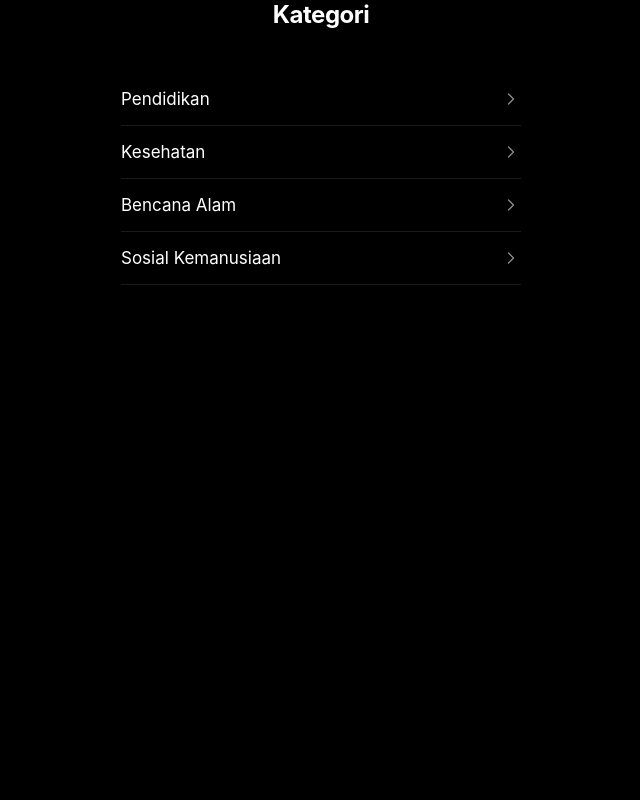
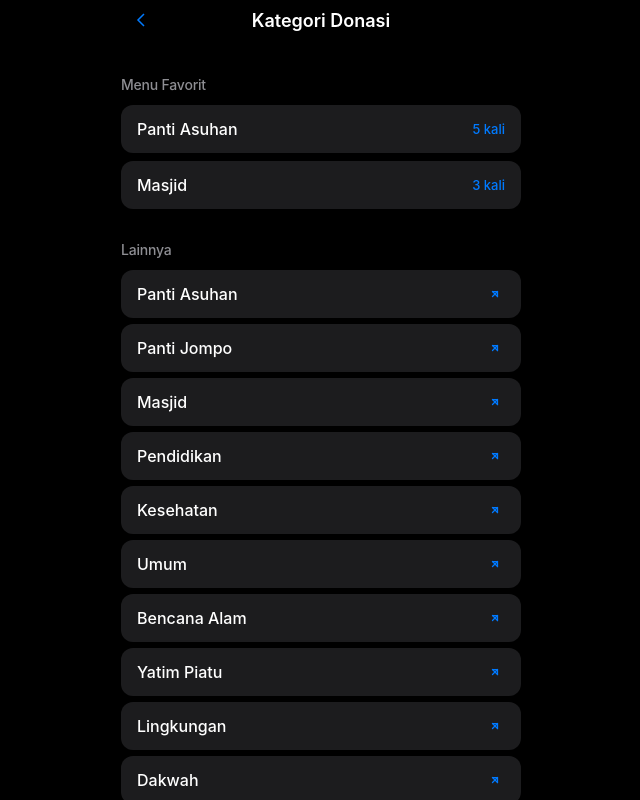
Before and after one commit to vinividivicilala/lolo, a Next.js app in the folder faq/: page /categories in a window 1280 px wide. Shown: the whole page, without its empty margins (319-959 px from the left). Built offline with nearby package versions, Linux system fonts and the light colour scheme; a web font is replaced by a local one.

Commit message:
Update page.tsx

```diff
--- a/faq/app/categories/page.tsx
+++ b/faq/app/categories/page.tsx
@@ -1,110 +1,126 @@
 // app/categories/page.tsx
 'use client';
 
+import { useState, useEffect } from 'react';
 import { useRouter } from 'next/navigation';
-import { useEffect, useState } from 'react';
-
-const categories = [
-  { id: 1, name: 'Pendidikan', slug: 'pendidikan' },
-  { id: 2, name: 'Kesehatan', slug: 'kesehatan' },
-  { id: 3, name: 'Bencana Alam', slug: 'bencana-alam' },
-  { id: 4, name: 'Sosial Kemanusiaan', slug: 'sosial-kemanusiaan' },
-  { id: 5, name: 'Lingkungan Hidup', slug: 'lingkungan-hidup' },
-  { id: 6, name: 'Infrastruktur', slug: 'infrastruktur' },
-];
 
 export default function CategoriesPage() {
   const router = useRouter();
-  const [isAnimating, setIsAnimating] = useState(false);
 
-  const handleCategoryClick = (slug: string) => {
-    if (isAnimating) return;
-    setIsAnimating(true);
+  const [favoriteCategories, setFavoriteCategories] = useState([
+    { id: 1, name: 'Panti Asuhan', visitCount: 5 },
+    { id: 2, name: 'Masjid', visitCount: 3 },
+  ]);
 
-    const container = document.querySelector('.categories-container');
-    if (container) {
-      container.classList.add('page-transition-out');
-      setTimeout(() => {
-        router.push(`/categories/${slug}`);
-      }, 300);
-    } else {
-      router.push(`/categories/${slug}`);
+  const allCategories = [
+    { id: 1, name: 'Panti Asuhan' },
+    { id: 2, name: 'Panti Jompo' },
+    { id: 3, name: 'Masjid' },
+    { id: 4, name: 'Pendidikan' },
+    { id: 5, name: 'Kesehatan' },
+    { id: 6, name: 'Umum' },
+    { id: 7, name: 'Bencana Alam' },
+    { id: 8, name: 'Yatim Piatu' },
+    { id: 9, name: 'Lingkungan' },
+    { id: 10, name: 'Dakwah' },
+  ];
+
+  useEffect(() => {
+    // Simulate tracking category visits from localStorage or state
+    const storedVisits = localStorage.getItem('categoryVisits');
+    if (storedVisits) {
+      const visits = JSON.parse(storedVisits);
+      const sorted = Object.entries(visits)
+        .map(([name, count]) => ({ name, visitCount: count as number }))
+        .sort((a, b) => b.visitCount - a.visitCount)
+        .slice(0, 2);
+      setFavoriteCategories(sorted);
     }
+  }, []);
+
+  const handleCategoryClick = (categoryName: string) => {
+    // Track visit count
+    const storedVisits = localStorage.getItem('categoryVisits');
+    let visits = storedVisits ? JSON.parse(storedVisits) : {};
+    visits[categoryName] = (visits[categoryName] || 0) + 1;
+    localStorage.setItem('categoryVisits', JSON.stringify(visits));
+
+    router.push(`/categories/${categoryName.toLowerCase()}`);
   };
 
-  // Maksimal 4 baris ke bawah (4 kategori pertama)
-  const displayedCategories = categories.slice(0, 4);
+  const handleBack = () => {
+    router.back();
+  };
+
+  const renderNorthwestArrow = () => (
+    <svg width="20" height="20" viewBox="0 0 24 24" fill="none" stroke="currentColor" strokeWidth="1.5" strokeLinecap="round" strokeLinejoin="round">
+      <path d="M15 9L9 15" />
+      <path d="M9 9L15 15" />
+      <path d="M9 9H15V15" />
+    </svg>
+  );
 
   return (
     <div style={styles.wrapper}>
-      <div className="categories-container" style={styles.container}>
+      <div style={styles.container}>
         <div style={styles.header}>
-          <h1 style={styles.title}>Kategori</h1>
+          <button onClick={handleBack} style={styles.backButton}>
+            <svg width="24" height="24" viewBox="0 0 24 24" fill="none" stroke="currentColor" strokeWidth="1.5">
+              <path d="M15 18l-6-6 6-6" />
+            </svg>
+          </button>
+          <h1 style={styles.title}>Kategori Donasi</h1>
+          <div style={styles.placeholder} />
         </div>
 
         <div style={styles.content}>
-          <div style={styles.categoriesList}>
-            {displayedCategories.map((category) => (
+          {/* Favorite Section */}
+          <div style={styles.section}>
+            <h2 style={styles.sectionTitle}>Menu Favorit</h2>
+            <div style={styles.favoriteList}>
+              {favoriteCategories.length === 0 ? (
+                <div style={styles.emptyFavorites}>Belum ada menu favorit</div>
+              ) : (
+                favoriteCategories.map((category) => (
+                  <div
+                    key={category.id}
+                    style={styles.favoriteItem}
+                    onClick={() => handleCategoryClick(category.name)}
+                  >
+                    <span style={styles.favoriteName}>{category.name}</span>
+                    <span style={styles.visitCount}>{category.visitCount} kali</span>
+                  </div>
+                ))
+              )}
+            </div>
+          </div>
+
+          {/* All Categories Section */}
+          <div style={styles.section}>
+            <h2 style={styles.sectionTitle}>Lainnya</h2>
+            <div style={styles.categoryGrid}>
+              {allCategories.map((category) => (
                 <div
                   key={category.id}
                   style={styles.categoryItem}
-                onClick={() => handleCategoryClick(category.slug)}
+                  onClick={() => handleCategoryClick(category.name)}
                 >
                   <span style={styles.categoryName}>{category.name}</span>
-                <svg
-                  width="20"
-                  height="20"
-                  viewBox="0 0 24 24"
-                  fill="none"
-                  stroke="currentColor"
-                  strokeWidth="1.5"
-                  strokeLinecap="round"
-                  strokeLinejoin="round"
-                  style={styles.arrowIcon}
-                >
-                  <path d="M9 18l6-6-6-6" />
-                </svg>
+                  <div style={styles.arrowIcon}>
+                    {renderNorthwestArrow()}
+                  </div>
                 </div>
               ))}
             </div>
           </div>
         </div>
+      </div>
 
-      <style jsx>{`
+      <style jsx global>{`
         @import url('https://fonts.googleapis.com/css2?family=Hubot+Sans:wght@400;500;600;700&display=swap');
 
         * {
           font-family: 'Hubot Sans', -apple-system, BlinkMacSystemFont, 'Segoe UI', sans-serif;
-        }
-
-        @keyframes slideOutLeft {
-          0% {
-            transform: translateX(0);
-            opacity: 1;
-          }
-          100% {
-            transform: translateX(-100%);
-            opacity: 0;
-          }
-        }
-
-        @keyframes slideInRight {
-          0% {
-            transform: translateX(100%);
-            opacity: 0;
-          }
-          100% {
-            transform: translateX(0);
-            opacity: 1;
-          }
-        }
-
-        .page-transition-out {
-          animation: slideOutLeft 0.3s cubic-bezier(0.4, 0, 0.2, 1) forwards;
-        }
-
-        .categories-container {
-          animation: slideInRight 0.3s cubic-bezier(0.4, 0, 0.2, 1);
         }
       `}</style>
     </div>
@@ -136,57 +152,108 @@ const styles: { [key: string]: React.CSSProperties } = {
     backgroundColor: '#000000',
     color: '#ffffff',
     position: 'relative',
+    overflow: 'hidden',
+  },
+  header: {
+    display: 'flex',
+    justifyContent: 'space-between',
+    alignItems: 'center',
+    paddingTop: 'env(safe-area-inset-top)',
+    marginBottom: '24px',
+    flexShrink: 0,
+  },
+  backButton: {
+    background: 'none',
+    border: 'none',
+    cursor: 'pointer',
+    color: '#007aff',
+    padding: '8px',
+    borderRadius: '50%',
+    display: 'flex',
+    alignItems: 'center',
+    justifyContent: 'center',
+  },
+  title: {
+    fontSize: '18px',
+    fontWeight: '600',
+    color: '#ffffff',
+    margin: 0,
+  },
+  placeholder: {
+    width: '40px',
+  },
+  content: {
+    flex: 1,
     overflowY: 'auto',
     overflowX: 'hidden',
   },
-  header: {
+  section: {
+    marginBottom: '32px',
+  },
+  sectionTitle: {
+    fontSize: '14px',
+    fontWeight: '500',
+    color: '#8e8e93',
+    marginBottom: '12px',
+    letterSpacing: '-0.2px',
+  },
+  favoriteList: {
+    display: 'flex',
+    flexDirection: 'column',
+    gap: '8px',
+  },
+  favoriteItem: {
+    display: 'flex',
+    justifyContent: 'space-between',
+    alignItems: 'center',
+    padding: '14px 16px',
+    backgroundColor: '#1c1c1e',
+    borderRadius: '12px',
+    cursor: 'pointer',
+    transition: 'all 0.2s ease',
+  },
+  favoriteName: {
+    fontSize: '16px',
+    fontWeight: '500',
+    color: '#ffffff',
+  },
+  visitCount: {
+    fontSize: '13px',
+    color: '#007aff',
+    fontWeight: '500',
+  },
+  emptyFavorites: {
+    padding: '40px 20px',
+    textAlign: 'center',
+    color: '#8e8e93',
+    fontSize: '14px',
+    backgroundColor: '#1c1c1e',
+    borderRadius: '12px',
+  },
+  categoryGrid: {
+    display: 'flex',
+    flexDirection: 'column',
+    gap: '6px',
+  },
+  categoryItem: {
+    display: 'flex',
+    justifyContent: 'space-between',
+    alignItems: 'center',
+    padding: '14px 16px',
+    backgroundColor: '#1c1c1e',
+    borderRadius: '12px',
+    cursor: 'pointer',
+    transition: 'all 0.2s ease',
+  },
+  categoryName: {
+    fontSize: '16px',
+    fontWeight: '500',
+    color: '#ffffff',
+  },
+  arrowIcon: {
+    color: '#007aff',
     display: 'flex',
     alignItems: 'center',
     justifyContent: 'center',
-    paddingTop: 'env(safe-area-inset-top)',
-    marginBottom: '32px',
-    flexShrink: 0,
-    position: 'sticky',
-    top: 0,
-    backgroundColor: '#000000',
-    zIndex: 10,
-    paddingBottom: '12px',
-  },
-  title: {
-    fontSize: '24px',
-    fontWeight: '700',
-    color: '#ffffff',
-    margin: 0,
-    letterSpacing: '-0.5px',
-  },
-  content: {
-    flex: 1,
-    display: 'flex',
-    flexDirection: 'column',
-  },
-  categoriesList: {
-    display: 'flex',
-    flexDirection: 'column',
-    gap: '0px',
-    width: '100%',
-  },
-  categoryItem: {
-    display: 'flex',
-    alignItems: 'center',
-    justifyContent: 'space-between',
-    padding: '16px 0',
-    borderBottom: '1px solid rgba(255, 255, 255, 0.1)',
-    cursor: 'pointer',
-    transition: 'background-color 0.2s',
-  },
-  categoryName: {
-    fontSize: '17px',
-    fontWeight: '400',
-    color: '#ffffff',
-    flex: 1,
-  },
-  arrowIcon: {
-    color: '#8e8e93',
-    flexShrink: 0,
   },
 };
```
Lines whose indentation alone changed are shown as unchanged.
